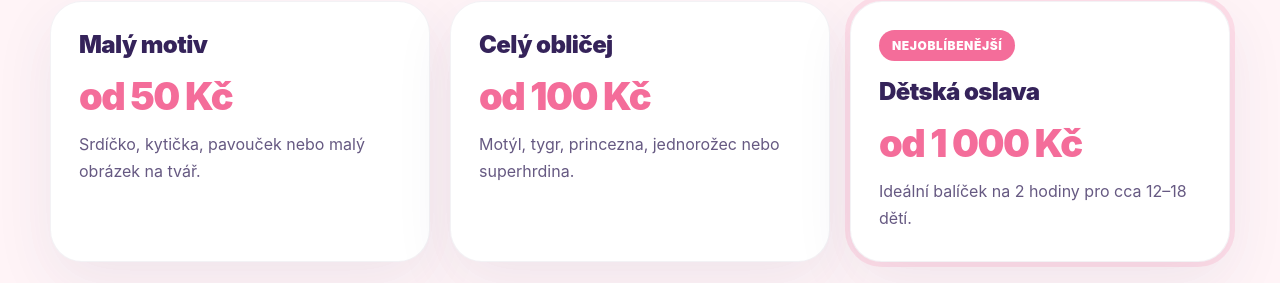
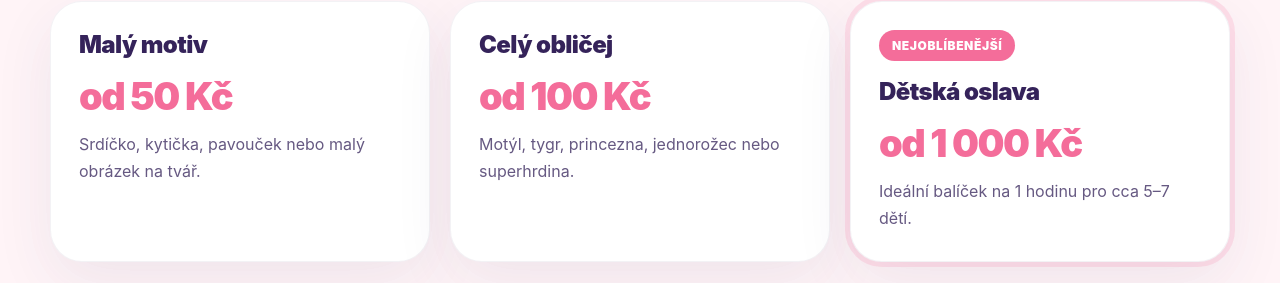
Before and after one commit to skoruba/kouzelnetvare, a React (Vite) app: page / in a window 1280 px wide. Shown: the part 3630-3913 px from the top of the page. Built offline with nearby package versions, Linux system fonts and the light colour scheme.

Commit message:
feat: update package description for children's party to reflect new duration and capacity

```diff
--- a/src/theme.ts
+++ b/src/theme.ts
@@ -70,7 +70,7 @@ export const packages: PackageItem[] = [
   {
     name: "Dětská oslava",
     price: "od 1 000 Kč",
-    text: "Ideální balíček na 2 hodiny pro cca 12–18 dětí.",
+    text: "Ideální balíček na 1 hodinu pro cca 5–7 dětí.",
     badge: "Nejoblíbenější",
   },
 ];
```
